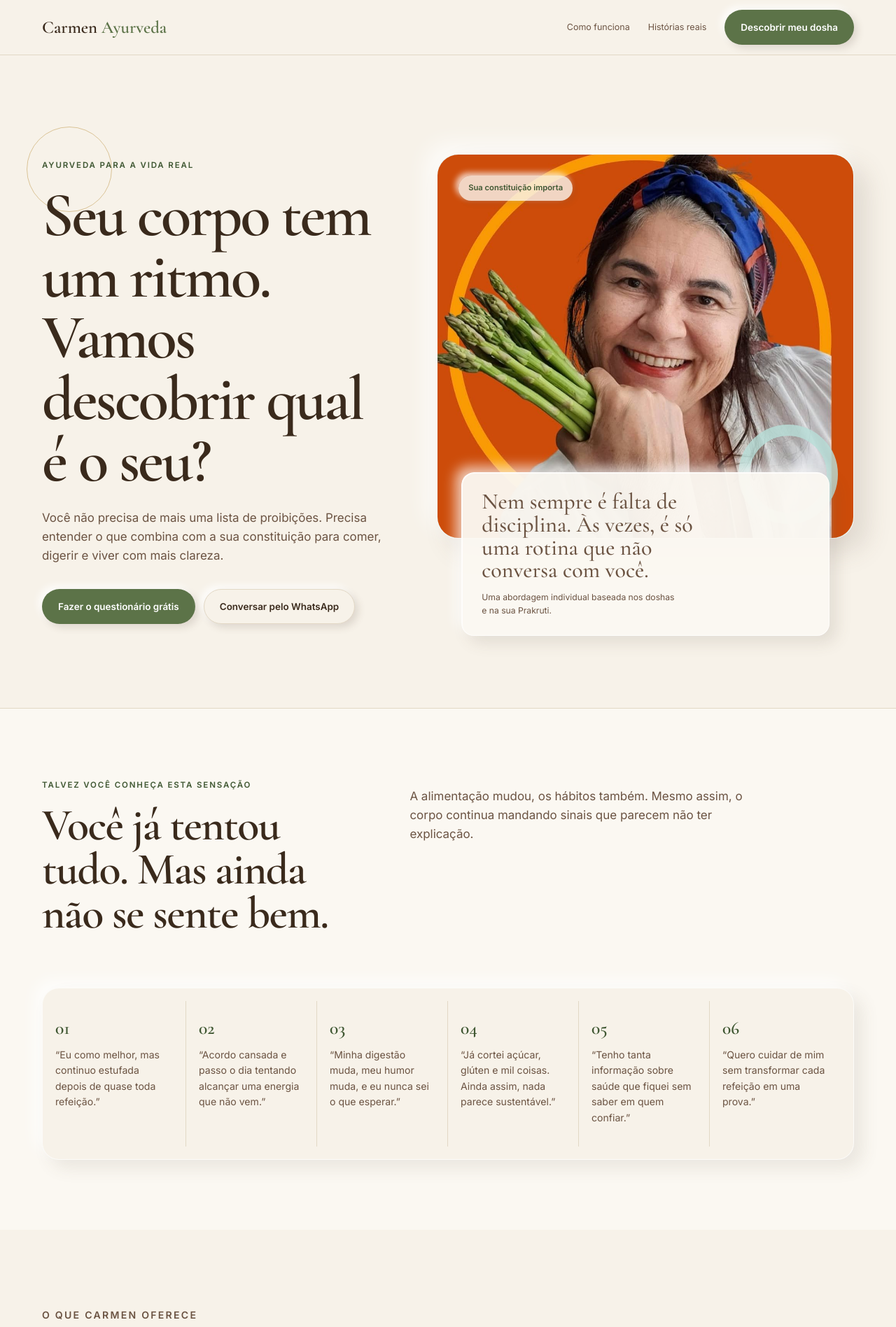
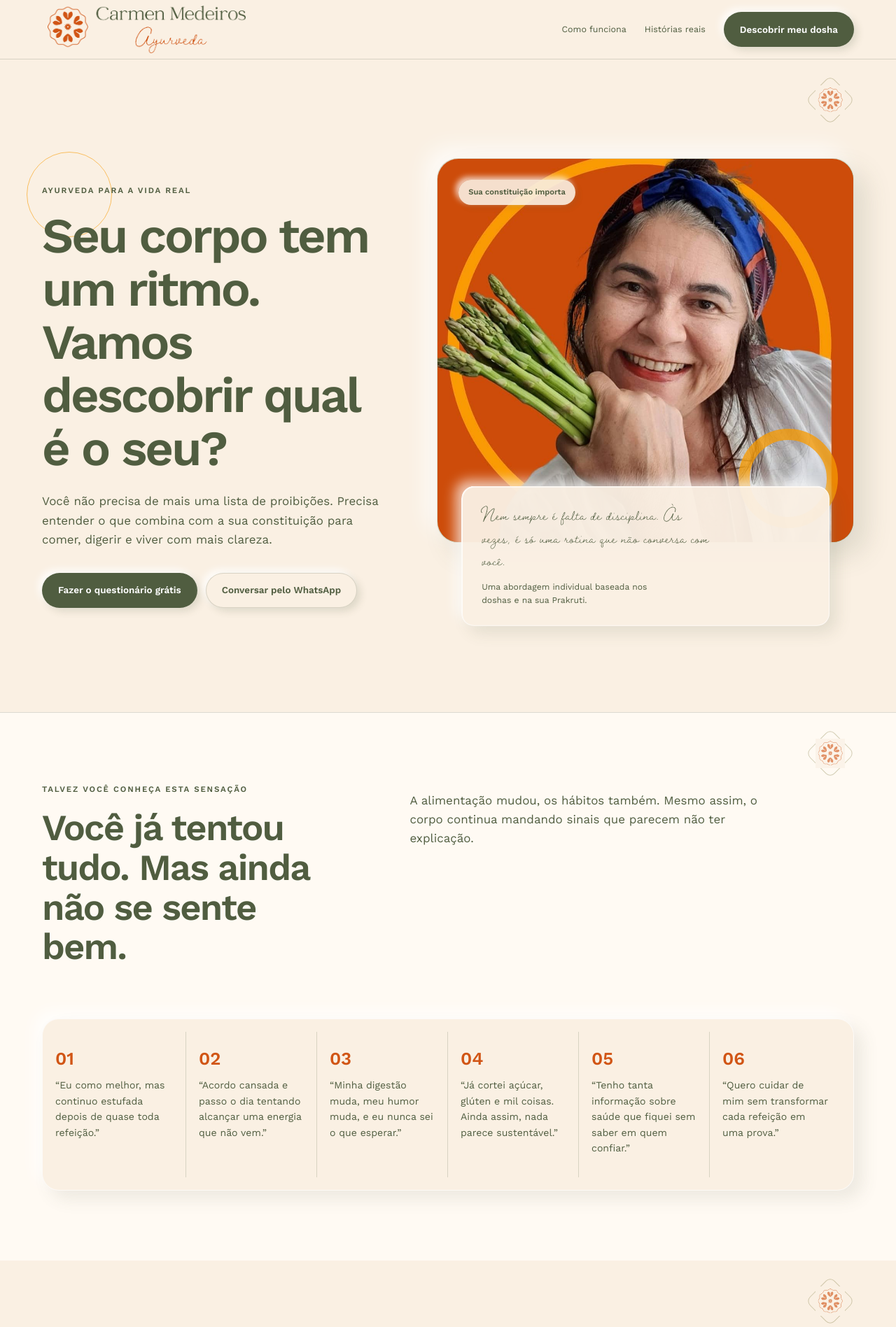
Before and after one commit to ConexMe/Landing-Page-CARMEN-MAKAI, a plain HTML site: page landing-carmen-ayurveda-piloto.html in a window 1280 px wide. Shown: the top 1897 px of the page at 70% size. Drawn offline with nearby package versions, Linux system fonts and the light colour scheme.

Commit message:
Versao v0.2

```diff
--- a/landing-carmen-ayurveda-piloto.html
+++ b/landing-carmen-ayurveda-piloto.html
@@ -7,37 +7,48 @@
   <title>Carmen Ayurveda | Seu corpo tem um ritmo</title>
   <link rel="preconnect" href="https://fonts.googleapis.com">
   <link rel="preconnect" href="https://fonts.gstatic.com" crossorigin>
-  <link href="https://fonts.googleapis.com/css2?family=Cormorant+Garamond:wght@500;600;700&family=Inter:wght@400;500;600&display=swap" rel="stylesheet">
+  <link href="https://fonts.googleapis.com/css2?family=Work+Sans:wght@400;500;600;700&display=swap" rel="stylesheet">
   <style>
+    @font-face {
+      font-family: "Braisetto";
+      src: url("braisetto-regular.otf") format("opentype");
+      font-style: normal;
+      font-weight: 400;
+      font-display: swap;
+    }
+    @font-face {
+      font-family: "Braisetto";
+      src: url("braisetto-bold.otf") format("opentype");
+      font-style: normal;
+      font-weight: 700;
+      font-display: swap;
+    }
+
     :root {
-      --cream: #f7f2e9;
-      --paper: #fbf8f2;
-      --mist: #dce9df;
-      --aqua: #b9ded8;
-      --sky: #a9d0dc;
-      --peach: #f0cdb8;
-      --butter: #e5e7b9;
+      --cream: #FAF0E3;
+      --paper: #fffaf3;
       --surface-shadow: rgba(255, 255, 255, .82);
-      --deep-shadow: rgba(91, 77, 62, .16);
-      --ink: #3a2a1c;
-      --muted: #6b5342;
-      --sage: #5c7348;
-      --sage-dark: #3f5732;
-      --gold: #c4a15a;
-      --line: #e2d8c5;
-      --serif: "Cormorant Garamond", Georgia, serif;
-      --sans: Inter, system-ui, sans-serif;
+      --deep-shadow: rgba(80, 93, 64, .16);
+      --ink: #505D40;
+      --muted: #505D40;
+      --sage: #8F8854;
+      --sage-dark: #505D40;
+      --gold: #F89A00;
+      --terracotta: #D15515;
+      --line: rgba(80, 93, 64, .2);
+      --secondary-font: "Braisetto", "Segoe Script", cursive;
+      --primary-font: "Work Sans", system-ui, sans-serif;
       --content: 1160px;
     }
 
     * { box-sizing: border-box; }
     html { scroll-behavior: smooth; }
-    section { content-visibility: auto; contain-intrinsic-size: 600px; }
+    section { position: relative; content-visibility: auto; contain-intrinsic-size: 600px; }
     body {
       margin: 0;
       color: var(--ink);
       background: var(--cream);
-      font-family: var(--sans);
+      font-family: var(--primary-font);
       line-height: 1.6;
     }
     a { color: inherit; }
@@ -50,11 +61,11 @@
       letter-spacing: .16em;
       text-transform: uppercase;
     }
-    h1, h2, h3, blockquote { font-family: var(--serif); font-weight: 600; line-height: .98; }
+    h1, h2, h3, blockquote { font-family: var(--primary-font); font-weight: 600; line-height: 1.08; }
     h1, h2, h3, p { margin-top: 0; }
-    h1 { max-width: 720px; margin-bottom: 24px; font-size: clamp(3.55rem, 7vw, 6.7rem); letter-spacing: -.035em; }
-    h2 { margin-bottom: 22px; font-size: clamp(2.7rem, 5vw, 4.6rem); letter-spacing: -.025em; }
-    h3 { margin-bottom: 12px; font-size: 2rem; }
+    h1 { max-width: 720px; margin-bottom: 24px; font-size: clamp(3rem, 5.5vw, 5rem); letter-spacing: -.045em; }
+    h2 { margin-bottom: 22px; font-size: clamp(2.4rem, 4.1vw, 3.8rem); letter-spacing: -.035em; }
+    h3 { margin-bottom: 12px; font-size: 1.7rem; }
     .lede { max-width: 510px; color: var(--muted); font-size: 1.06rem; }
     .button {
       display: inline-flex;
@@ -64,14 +75,14 @@
       border: 1px solid transparent;
       border-radius: 999px;
       padding: 13px 22px;
-      font: 600 .84rem var(--sans);
+      font: 600 .84rem var(--primary-font);
       text-decoration: none;
       box-shadow: 5px 5px 11px var(--deep-shadow), -5px -5px 11px var(--surface-shadow);
       transition: transform .2s ease, background-color .2s ease, color .2s ease, box-shadow .2s ease;
     }
     .button:hover { transform: translateY(-2px); box-shadow: 7px 7px 14px var(--deep-shadow), -7px -7px 14px var(--surface-shadow); }
-    .button-primary { color: #fff; background: var(--sage); }
-    .button-primary:hover { background: var(--sage-dark); }
+    .button-primary { color: #fff; background: var(--sage-dark); }
+    .button-primary:hover { background: #414b34; }
     .button-quiet { color: var(--ink); border-color: var(--line); background: var(--cream); }
     .button-quiet:hover { background: var(--paper); }
     .button-light { color: var(--sage-dark); background: var(--paper); }
@@ -79,13 +90,37 @@
 
     header { border-bottom: 1px solid var(--line); }
     .nav { display: flex; min-height: 78px; align-items: center; justify-content: space-between; }
-    .brand { font: 600 1.55rem var(--serif); text-decoration: none; }
-    .brand span { color: var(--sage); }
+    .brand { display: inline-flex; align-items: center; text-decoration: none; }
+    .brand img { display: block; width: min(299px, 54.6vw); height: auto; }
     .nav-links { display: flex; align-items: center; gap: 26px; color: var(--muted); font-size: .78rem; }
     .nav-links a { text-decoration: none; }
     .nav-links a:hover { color: var(--sage-dark); }
+    .section-brand {
+      position: absolute;
+      z-index: 2;
+      top: 24px;
+      right: max(16px, calc((100% - var(--content)) / 2));
+      display: grid;
+      width: 68px;
+      height: 68px;
+      place-items: center;
+      color: var(--sage);
+      opacity: .62;
+      pointer-events: none;
+    }
+    .section-brand::before {
+      position: absolute;
+      inset: 9px;
+      border: 1px solid currentColor;
+      border-radius: 9px;
+      content: "";
+      opacity: .65;
+      transform: rotate(45deg);
+    }
+    .section-brand img { position: relative; width: 42px; height: 42px; object-fit: contain; }
+    .how .section-brand, .final-cta .section-brand { color: var(--gold); }
 
-    .hero { padding: clamp(76px, 11vw, 150px) 0 112px; }
+    .hero { padding: clamp(100px, 11vw, 150px) 0 112px; }
     .hero-grid { display: grid; grid-template-columns: .9fr 1.1fr; gap: 6vw; align-items: center; }
     .hero-copy { position: relative; }
     .hero-copy::before {
@@ -101,65 +136,65 @@
       opacity: .58;
     }
     .hero-actions { display: flex; flex-wrap: wrap; gap: 12px; margin-top: 34px; }
-    .hero-aside { position: relative; min-height: 550px; margin-bottom: 130px; border: 1px solid rgba(255, 255, 255, .7); border-radius: 30px; background: var(--mist); box-shadow: 18px 18px 36px rgba(91, 77, 62, .15), -14px -14px 32px rgba(255, 255, 255, .8), inset 1px 1px 0 rgba(255, 255, 255, .75); }
+    .hero-aside { position: relative; min-height: 550px; margin-bottom: 130px; border: 1px solid rgba(255, 255, 255, .7); border-radius: 30px; background: var(--sage); box-shadow: 18px 18px 36px rgba(80, 93, 64, .15), -14px -14px 32px rgba(255, 255, 255, .8), inset 1px 1px 0 rgba(255, 255, 255, .75); }
     .hero-aside::before { position: absolute; inset: 0; overflow: hidden; border-radius: inherit; content: ""; pointer-events: none; }
     .hero-photo { position: absolute; z-index: 0; inset: 0; width: 100%; height: 100%; border-radius: inherit; object-fit: cover; object-position: center center; }
-    .hero-aside::after { position: absolute; right: 22px; bottom: 20px; width: 110px; height: 110px; border: 16px solid rgba(185, 222, 216, .82); border-radius: 50%; content: ""; }
-    .hero-note { position: absolute; z-index: 2; right: 34px; bottom: 0; left: 34px; padding: 25px 28px; border: 1px solid rgba(255, 255, 255, .65); border-radius: 18px; background: rgba(251, 248, 242, .96); box-shadow: 10px 10px 22px rgba(91, 77, 62, .13), -8px -8px 18px rgba(255, 255, 255, .72), inset 1px 1px 0 rgba(255, 255, 255, .8); transform: translateY(60%); }
-    .hero-note p { max-width: 330px; margin-bottom: 12px; color: var(--muted); font-family: var(--serif); font-size: 2rem; line-height: 1.02; }
+    .hero-aside::after { position: absolute; right: 22px; bottom: 20px; width: 110px; height: 110px; border: 16px solid rgba(248, 154, 0, .76); border-radius: 50%; content: ""; }
+    .hero-note { position: absolute; z-index: 2; right: 34px; bottom: 0; left: 34px; padding: 25px 28px; border: 1px solid rgba(255, 255, 255, .65); border-radius: 18px; background: rgba(250, 240, 227, .96); box-shadow: 10px 10px 22px rgba(80, 93, 64, .13), -8px -8px 18px rgba(255, 255, 255, .72), inset 1px 1px 0 rgba(255, 255, 255, .8); transform: translateY(60%); }
+    .hero-note p { max-width: 330px; margin-bottom: 12px; color: var(--muted); font-family: var(--secondary-font); font-size: 1.75rem; line-height: 1.15; }
     .hero-note small { display: block; max-width: 280px; color: var(--muted); font-size: .76rem; }
-    .hero-chip { position: absolute; z-index: 2; top: 30px; left: 30px; padding: 9px 14px; border-radius: 999px; color: var(--sage-dark); background: rgba(251, 248, 242, .8); box-shadow: 4px 4px 9px rgba(91, 77, 62, .12), -4px -4px 9px rgba(255, 255, 255, .75); font-size: .7rem; font-weight: 600; }
+    .hero-chip { position: absolute; z-index: 2; top: 30px; left: 30px; padding: 9px 14px; border-radius: 999px; color: var(--sage-dark); background: rgba(250, 240, 227, .9); box-shadow: 4px 4px 9px rgba(80, 93, 64, .12), -4px -4px 9px rgba(255, 255, 255, .75); font-size: .7rem; font-weight: 600; }
 
     .pain { padding: 100px 0; border-top: 1px solid var(--line); background: var(--paper); }
     .pain-heading { display: grid; grid-template-columns: .8fr 1.2fr; gap: 8vw; align-items: start; margin-bottom: 52px; }
     .pain-heading h2 { max-width: 480px; }
     .pain-heading .lede { padding-top: 12px; }
-    .pain-list { display: grid; grid-template-columns: repeat(6, 1fr); padding: 18px; border: 1px solid rgba(255, 255, 255, .7); border-radius: 24px; background: var(--cream); box-shadow: 12px 12px 24px rgba(91, 77, 62, .10), -10px -10px 22px rgba(255, 255, 255, .78); }
+    .pain-list { display: grid; grid-template-columns: repeat(6, 1fr); padding: 18px; border: 1px solid rgba(255, 255, 255, .7); border-radius: 24px; background: var(--cream); box-shadow: 12px 12px 24px rgba(80, 93, 64, .10), -10px -10px 22px rgba(255, 255, 255, .78); }
     .pain-item { min-height: 208px; padding: 23px 18px 23px 0; border-right: 1px solid var(--line); }
     .pain-item + .pain-item { padding-left: 18px; }
     .pain-item:last-child { border-right: 0; }
     .pain-item p { margin-bottom: 0; color: var(--muted); font-size: .88rem; }
-    .pain-item strong { display: block; margin-bottom: 12px; color: var(--sage-dark); font: 600 1.6rem var(--serif); }
+    .pain-item strong { display: block; margin-bottom: 12px; color: var(--terracotta); font: 600 1.6rem var(--primary-font); }
 
     .offers { padding: 112px 0; }
     .offers-head { display: flex; align-items: end; justify-content: space-between; gap: 30px; margin-bottom: 52px; }
     .offers-head h2 { max-width: 570px; margin-bottom: 0; }
     .offers-head p { max-width: 280px; margin-bottom: 5px; color: var(--muted); font-size: .88rem; }
     .offer-layout { display: grid; grid-template-columns: 1fr 1.5fr; gap: 20px; align-items: stretch; }
-    .offer-main { position: relative; display: flex; min-height: 390px; flex-direction: column; justify-content: space-between; overflow: hidden; padding: 34px; color: #fff; border-radius: 26px; background: var(--sage); }
-    .offer-main::after { position: absolute; right: -56px; bottom: -72px; width: 230px; height: 230px; border: 25px solid rgba(185, 222, 216, .72); border-radius: 50%; content: ""; }
+    .offer-main { position: relative; display: flex; min-height: 390px; flex-direction: column; justify-content: space-between; overflow: hidden; padding: 34px; color: #fff; border-radius: 26px; background: var(--sage-dark); }
+    .offer-main::after { position: absolute; right: -56px; bottom: -72px; width: 230px; height: 230px; border: 25px solid rgba(248, 154, 0, .72); border-radius: 50%; content: ""; }
     .offer-main > * { position: relative; z-index: 1; }
-    .offer-main h3 { max-width: 300px; font-size: 2.8rem; }
-    .offer-main p { max-width: 310px; color: #e5eadc; }
+    .offer-main h3 { max-width: 300px; font-size: 2.35rem; }
+    .offer-main p { max-width: 310px; color: var(--cream); }
     .offer-main .button { align-self: flex-start; }
     .offer-side { display: grid; grid-template-columns: 1fr 1fr; gap: 20px; }
-    .offer-small { min-height: 185px; padding: 28px; border: 1px solid rgba(255, 255, 255, .65); border-radius: 22px; background: var(--paper); box-shadow: 9px 9px 18px rgba(91, 77, 62, .10), -8px -8px 18px rgba(255, 255, 255, .78), inset 1px 1px 0 rgba(255, 255, 255, .6); }
-    .offer-small h3 { font-size: 1.9rem; }
+    .offer-small { min-height: 185px; padding: 28px; border: 1px solid rgba(255, 255, 255, .65); border-radius: 22px; background: var(--paper); box-shadow: 9px 9px 18px rgba(80, 93, 64, .10), -8px -8px 18px rgba(255, 255, 255, .78), inset 1px 1px 0 rgba(255, 255, 255, .6); }
+    .offer-small h3 { font-size: 1.55rem; }
     .offer-small p { margin-bottom: 0; color: var(--muted); font-size: .86rem; }
-    .offer-small:last-child { grid-column: 1 / -1; display: flex; align-items: center; justify-content: space-between; gap: 30px; background: #efe8d9; }
+    .offer-small:last-child { grid-column: 1 / -1; display: flex; align-items: center; justify-content: space-between; gap: 30px; background: #f2e4cf; }
     .offer-small:last-child h3 { margin-bottom: 0; }
     .offer-small:last-child p { max-width: 350px; }
 
-    .how { position: relative; overflow: hidden; padding: 100px 0; color: #fff; background: var(--ink); }
-    .how::after { position: absolute; right: -100px; bottom: -170px; width: 470px; height: 350px; border-radius: 48% 52% 0 0; background: var(--sky); content: ""; opacity: .85; }
+    .how { position: relative; overflow: hidden; padding: 100px 0; color: #fff; background: var(--sage-dark); }
+    .how::after { position: absolute; right: -100px; bottom: -170px; width: 470px; height: 350px; border-radius: 48% 52% 0 0; background: var(--terracotta); content: ""; opacity: .85; }
     .how .container { position: relative; z-index: 1; }
     .how-intro { display: flex; align-items: end; justify-content: space-between; gap: 40px; margin-bottom: 60px; }
     .how h2 { max-width: 550px; margin-bottom: 0; }
     .how .eyebrow { color: var(--gold); }
-    .how-intro p { max-width: 260px; margin-bottom: 4px; color: #d8cbbb; font-size: .88rem; }
-    .steps { display: grid; grid-template-columns: repeat(3, 1fr); gap: 0; border-top: 1px solid #796b5f; }
-    .step { min-height: 230px; padding: 24px 34px 24px 0; border-right: 1px solid #796b5f; }
+    .how-intro p { max-width: 260px; margin-bottom: 4px; color: var(--cream); font-size: .88rem; }
+    .steps { display: grid; grid-template-columns: repeat(3, 1fr); gap: 0; border-top: 1px solid rgba(250, 240, 227, .45); }
+    .step { min-height: 230px; padding: 24px 34px 24px 0; border-right: 1px solid rgba(250, 240, 227, .45); }
     .step + .step { padding-left: 34px; }
     .step:last-child { border-right: 0; }
-    .step-number { display: block; margin-bottom: 38px; color: var(--gold); font: 600 1.4rem var(--serif); }
+    .step-number { display: block; margin-bottom: 38px; color: var(--gold); font: 600 1.4rem var(--primary-font); }
     .step h3 { font-size: 2.15rem; }
-    .step p { max-width: 270px; margin-bottom: 0; color: #d8cbbb; font-size: .88rem; }
+    .step p { max-width: 270px; margin-bottom: 0; color: var(--cream); font-size: .88rem; }
 
     .waitlist { display: grid; grid-template-columns: 1fr .8fr; gap: 10vw; padding: 112px 0; border-bottom: 1px solid var(--line); }
     .waitlist h2 { max-width: 570px; }
     .waitlist-copy p { max-width: 450px; color: var(--muted); }
     .waitlist-note { align-self: end; padding: 26px 0 0 28px; border-left: 1px solid var(--gold); }
-    .waitlist-note strong { display: block; margin-bottom: 12px; font: 600 2.1rem var(--serif); }
+    .waitlist-note strong { display: block; margin-bottom: 12px; font: 700 2.1rem var(--secondary-font); }
     .waitlist-note p { margin-bottom: 22px; color: var(--muted); font-size: .86rem; }
 
     .testimonials { padding: 112px 0; }
@@ -167,18 +202,18 @@
     .testimonials-head h2 { max-width: 450px; margin-bottom: 0; }
     .testimonials-head p { max-width: 235px; margin-bottom: 5px; color: var(--muted); font-size: .84rem; }
     .quotes { display: grid; grid-template-columns: 1.2fr .8fr .8fr; gap: 20px; align-items: stretch; }
-    .quote { display: flex; min-height: 275px; flex-direction: column; justify-content: space-between; padding: 30px; border: 1px solid rgba(255, 255, 255, .7); border-radius: 22px; background: var(--paper); box-shadow: 10px 10px 20px rgba(91, 77, 62, .10), -8px -8px 18px rgba(255, 255, 255, .78); }
-    .quote:first-child { min-height: 335px; background: #eee6d7; }
+    .quote { display: flex; min-height: 275px; flex-direction: column; justify-content: space-between; padding: 30px; border: 1px solid rgba(255, 255, 255, .7); border-radius: 22px; background: var(--paper); box-shadow: 10px 10px 20px rgba(80, 93, 64, .10), -8px -8px 18px rgba(255, 255, 255, .78); }
+    .quote:first-child { min-height: 335px; background: #f2e4cf; }
     blockquote { margin: 0; font-size: clamp(1.8rem, 2.8vw, 2.7rem); }
-    .quote:not(:first-child) blockquote { font-size: 2rem; }
+    .quote:not(:first-child) blockquote { font-size: 1.65rem; }
     .quote footer { color: var(--muted); font-size: .75rem; }
     .quote footer strong { display: block; margin-bottom: 3px; color: var(--ink); font-weight: 600; }
     .whatsapp-placeholder { display: flex; min-height: 112px; align-items: center; justify-content: center; margin-top: 18px; border: 1px dashed var(--sage); color: var(--sage-dark); font-size: .72rem; text-align: center; }
 
-    .final-cta { padding: 80px 0; color: #fff; background: var(--sage); }
+    .final-cta { padding: 80px 0; color: #fff; background: var(--sage-dark); }
     .final-cta-inner { display: flex; align-items: center; justify-content: space-between; gap: 50px; }
     .final-cta h2 { max-width: 650px; margin-bottom: 0; font-size: clamp(2.8rem, 5vw, 5rem); }
-    .final-cta p { max-width: 250px; margin-bottom: 20px; color: #e5eadc; font-size: .88rem; }
+    .final-cta p { max-width: 250px; margin-bottom: 20px; color: var(--cream); font-size: .88rem; }
 
     footer.site-footer { padding: 28px 0; }
     .footer-inner { display: flex; justify-content: space-between; gap: 20px; color: var(--muted); font-size: .74rem; }
@@ -198,7 +233,7 @@
       .offer-layout { grid-template-columns: 1fr; }
       .how-intro, .offers-head, .testimonials-head, .final-cta-inner { align-items: start; flex-direction: column; }
       .steps { grid-template-columns: 1fr; }
-      .step, .step + .step { min-height: auto; padding: 24px 0; border-right: 0; border-bottom: 1px solid #796b5f; }
+      .step, .step + .step { min-height: auto; padding: 24px 0; border-right: 0; border-bottom: 1px solid rgba(250, 240, 227, .45); }
       .step:last-child { border-bottom: 0; }
       .step-number { margin-bottom: 20px; }
       .quotes { grid-template-columns: 1fr 1fr; }
@@ -208,23 +243,23 @@
     @media (max-width: 560px) {
       .container { width: min(calc(100% - 32px), var(--content)); }
       .nav { min-height: 64px; }
-      .brand { font-size: 1.35rem; }
+      .brand img { width: clamp(130px, calc(100vw - 194px), 247px); }
       .nav-links { gap: 0; }
       .nav-links .button { min-height: 40px; padding: 8px 12px; font-size: .68rem; }
       h1 { max-width: 10ch; margin-bottom: 20px; font-size: clamp(2.95rem, 15vw, 4.2rem); }
       h2 { font-size: clamp(2.45rem, 12vw, 3.5rem); }
       .lede { font-size: .96rem; }
-      .hero { padding: 58px 0 70px; }
+      .hero { padding: 98px 0 70px; }
       .hero-actions { align-items: stretch; flex-direction: column; margin-top: 26px; }
       .hero-actions .button { width: 100%; }
-      .hero-aside { min-height: 390px; margin-bottom: 100px; border-radius: 24px; box-shadow: 10px 10px 22px rgba(91, 77, 62, .12), -8px -8px 20px rgba(255, 255, 255, .72), inset 1px 1px 0 rgba(255, 255, 255, .7); }
+      .hero-aside { min-height: 390px; margin-bottom: 100px; border-radius: 24px; box-shadow: 10px 10px 22px rgba(80, 93, 64, .12), -8px -8px 20px rgba(255, 255, 255, .72), inset 1px 1px 0 rgba(255, 255, 255, .7); }
       .hero-aside::after { right: 14px; bottom: 18px; width: 84px; height: 84px; border-width: 12px; }
       .hero-chip { top: 20px; left: 20px; }
       .hero-note { right: 20px; bottom: 0; left: 20px; padding: 20px; transform: translateY(60%); }
       .hero-note p { font-size: 1.7rem; }
       .pain, .offers, .how, .waitlist, .testimonials { padding: 64px 0; }
       .pain-list, .offer-side, .quotes { grid-template-columns: 1fr; }
-      .pain-list { padding: 12px; box-shadow: 7px 7px 15px rgba(91, 77, 62, .08), -6px -6px 14px rgba(255, 255, 255, .7); }
+      .pain-list { padding: 12px; box-shadow: 7px 7px 15px rgba(80, 93, 64, .08), -6px -6px 14px rgba(255, 255, 255, .7); }
       .pain-item, .pain-item + .pain-item { min-height: auto; padding: 22px 0; border-right: 0; border-bottom: 1px solid var(--line); }
       .pain-item:last-child { border-bottom: 0; }
       .pain-item:nth-child(3) { padding-left: 0; }
@@ -235,7 +270,7 @@
       .offer-small:last-child h3 { margin-bottom: 12px; }
       .quote:first-child { grid-column: auto; }
       .quote, .quote:first-child { min-height: 250px; }
-      .quote { padding: 24px; box-shadow: 7px 7px 15px rgba(91, 77, 62, .08), -6px -6px 14px rgba(255, 255, 255, .7); }
+      .quote { padding: 24px; box-shadow: 7px 7px 15px rgba(80, 93, 64, .08), -6px -6px 14px rgba(255, 255, 255, .7); }
       blockquote, .quote:not(:first-child) blockquote { font-size: 1.8rem; }
       .final-cta { padding: 64px 0; }
       .final-cta h2 { font-size: clamp(2.6rem, 12vw, 3.8rem); }
@@ -253,7 +288,9 @@
 <body>
   <header>
     <nav class="nav container" aria-label="Navegação principal">
-      <a class="brand" href="#inicio">Carmen <span>Ayurveda</span></a>
+      <a class="brand" href="#inicio" aria-label="Carmen Medeiros Ayurveda — início">
+        <img src="carmen-logo-horizontal.png" alt="Carmen Medeiros Ayurveda">
+      </a>
       <div class="nav-links">
         <a href="#como-funciona">Como funciona</a>
         <a href="#depoimentos">Histórias reais</a>
@@ -264,6 +301,7 @@
 
   <main>
     <section class="hero" id="inicio">
+      <span class="section-brand" aria-hidden="true"><img src="carmen-emblema.png" alt=""></span>
       <div class="hero-grid container">
         <div class="hero-copy">
           <p class="eyebrow">Ayurveda para a vida real</p>
@@ -286,6 +324,7 @@
     </section>
 
     <section class="pain" id="sinais">
+      <span class="section-brand" aria-hidden="true"><img src="carmen-emblema.png" alt=""></span>
       <div class="container">
         <div class="pain-heading">
           <div>
@@ -306,6 +345,7 @@
     </section>
 
     <section class="offers" id="ofertas">
+      <span class="section-brand" aria-hidden="true"><img src="carmen-emblema.png" alt=""></span>
       <div class="container">
         <div class="offers-head">
           <div>
@@ -329,6 +369,7 @@
     </section>
 
     <section class="how" id="como-funciona">
+      <span class="section-brand" aria-hidden="true"><img src="carmen-emblema.png" alt=""></span>
       <div class="container">
         <div class="how-intro">
           <div><p class="eyebrow">Sem enrolação</p><h2>Três passos para começar a entender o seu corpo.</h2></div>
@@ -343,11 +384,13 @@
     </section>
 
     <section class="waitlist" id="pra-ser-feliz">
+      <span class="section-brand" aria-hidden="true"><img src="carmen-emblema.png" alt=""></span>
       <div class="waitlist-copy container"><div><p class="eyebrow">Lista de espera</p><h2>Pra ser feliz, o corpo também precisa caber na vida.</h2><p>“Pra ser feliz” é uma lista de espera para os próximos conteúdos, encontros e novidades da Carmen Ayurveda.</p><a class="button button-primary" href="https://www.subscribepage.com/increvasenalistadeespera">Entrar na lista de espera</a></div></div>
       <aside class="waitlist-note"><strong>Um lugar para chegar.</strong><p>Sem promessa de perfeição. Sem mais uma cobrança. Só um convite para se conhecer com mais gentileza.</p><a href="https://www.instagram.com/carmen.ayurveda/">Acompanhar no Instagram →</a></aside>
     </section>
 
     <section class="testimonials" id="depoimentos">
+      <span class="section-brand" aria-hidden="true"><img src="carmen-emblema.png" alt=""></span>
       <div class="container">
         <div class="testimonials-head"><div><p class="eyebrow">Depois de se ouvir</p><h2>Pequenas mudanças. Diferenças que aparecem no dia.</h2></div><p>Relatos provisórios para o piloto. Os prints de WhatsApp entram aqui quando chegarem.</p></div>
         <div class="quotes">
@@ -359,6 +402,7 @@
     </section>
 
     <section class="final-cta">
+      <span class="section-brand" aria-hidden="true"><img src="carmen-emblema.png" alt=""></span>
       <div class="final-cta-inner container"><h2>Talvez o próximo passo não seja tentar mais. Seja se conhecer melhor.</h2><div><p>Comece pelo questionário gratuito e leve suas respostas para uma conversa sem compromisso.</p><a class="button button-light" href="https://forms.gle/haGHXvj8XMGgfbYB7">Descobrir meu dosha</a></div></div>
     </section>
   </main>
```
Also changed, not shown: braisetto-bold.otf (added), braisetto-regular.otf (added), carmen-emblema.png (added), carmen-logo-horizontal.png (added), worksans-bold.ttf (added), worksans-medium.ttf (added), worksans-regular.ttf (added), worksans-semibold.ttf (added).
